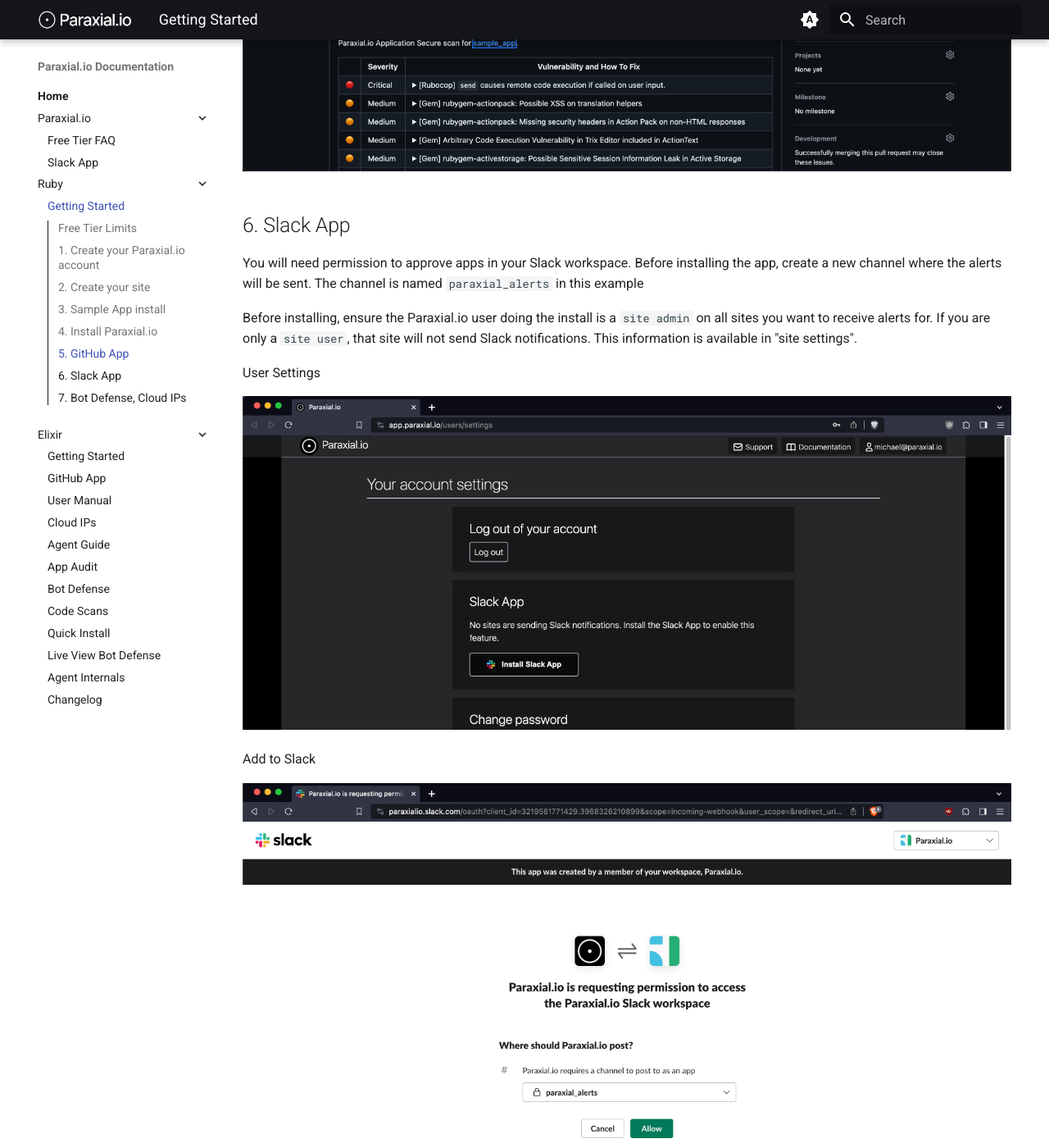
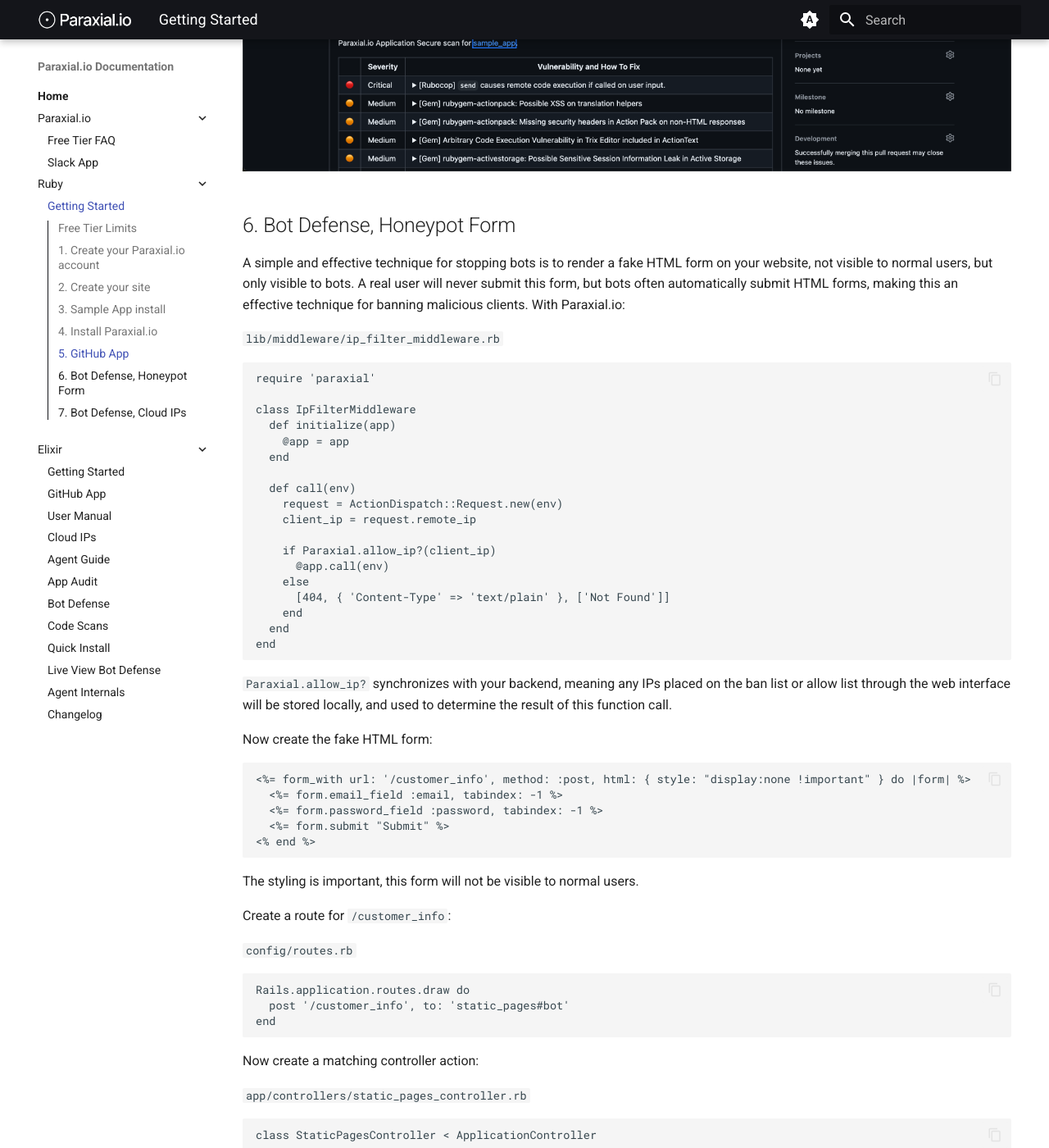
Before and after one commit to paraxialio/documentation, an MkDocs documentation site: the page built from docs/ruby/start.md, in a window 1280 px wide and 1400 px high, scrolled down 10095 px. Shown: the whole window at 82% size. Built offline with MkDocs 1.6.1 and Material for MkDocs 9.7.7, drawn with Linux system fonts in a browser that asks for light colours; some of the changed text lies outside the part shown.

Commit message:
add honeypot form to ruby docs

````diff
--- a/docs/ruby/start.md
+++ b/docs/ruby/start.md
@@ -305,43 +305,90 @@
 
 ![start4](./assets/start4.png)
 
-## 6. Slack App
 
-You will need permission to approve apps in your Slack workspace. Before installing the app, create a new channel where the alerts will be sent. The channel is named `paraxial_alerts` in this example
+## 6. Bot Defense, Honeypot Form
 
-Before installing, ensure the Paraxial.io user doing the install is a `site admin` on all sites you want to receive alerts for. If you are only a `site user`, that site will not send Slack notifications. This information is available in "site settings".
+A simple and effective technique for stopping bots is to render a fake HTML form on your website, not visible to normal users, but only visible to bots. A real user will never submit this form, but bots often automatically submit HTML forms, making this an effective technique for banning malicious clients. With Paraxial.io:
 
-User Settings
+`lib/middleware/ip_filter_middleware.rb`
+
+```
+require 'paraxial'
+
+class IpFilterMiddleware
+  def initialize(app)
+    @app = app
+  end
+
+  def call(env)
+    request = ActionDispatch::Request.new(env)
+    client_ip = request.remote_ip
+
+    if Paraxial.allow_ip?(client_ip)
+      @app.call(env)
+    else
+      [404, { 'Content-Type' => 'text/plain' }, ['Not Found']]
+    end
+  end
+end
+```
+
+`Paraxial.allow_ip?` synchronizes with your backend, meaning any IPs placed on the ban list or allow list through the web interface will be stored locally, and used to determine the result of this function call.
+
+Now create the fake HTML form:
+
+```
+<%= form_with url: '/customer_info', method: :post, html: { style: "display:none !important" } do |form| %>
+  <%= form.email_field :email, tabindex: -1 %>
+  <%= form.password_field :password, tabindex: -1 %>
+  <%= form.submit "Submit" %>
+<% end %>
+```
+
+The styling is important, this form will not be visible to normal users.
+
+Create a route for `/customer_info`:
+
+`config/routes.rb`
+
+```
+Rails.application.routes.draw do
+  post '/customer_info', to: 'static_pages#bot'
+end
+```
+
+Now create a matching controller action:
+
+`app/controllers/static_pages_controller.rb`
+
+```
+class StaticPagesController < ApplicationController
+  ...
+
+  def bot
+    ip = request.remote_ip
+    Paraxial.ban_ip(ip)
+    render plain: "ok"
+  end
+end
+```
+
+To test if your setup is working, you can use "inspect element" on the page to view the form and delete the styling code, so you can submit it manually:
+
+![start5](./assets/start5.png)
+
 <br>
 
-![slack_app](../elixir/assets/slack0.png)
+![start6](./assets/start6.png)
 
-Add to Slack
-<br>
+After submitting the form, refresh the page and you should be banned:
 
-![slack_app](../elixir/assets/slack1.png)
+![start7](./assets/start7.png)
 
-Successful Install
-<br>
+Then check your site page to view the ban:
 
-![slack_app](../elixir/assets/slack2.png)
+![start8](./assets/start8.png)
 
-User Settings
-<br>
-
-![slack_app](../elixir/assets/slack3.png)
-
-Test Message Sent Successfully
-<br>
-
-![slack_app](../elixir/assets/slack4.png)
-
-
-The Slack App alerts on the following:
-
-1. IP Ban events. For example, "An IP sends > 5 requests in 10 seconds to `/users/login`".
-
-2. Exploit Guard triggered (monitor or block mode).
 
 ## 7. Bot Defense, Cloud IPs
 
````
Also changed, not shown: docs/ruby/assets/start5.png (added), docs/ruby/assets/start6.png (added), docs/ruby/assets/start7.png (added), docs/ruby/assets/start8.png (added).
